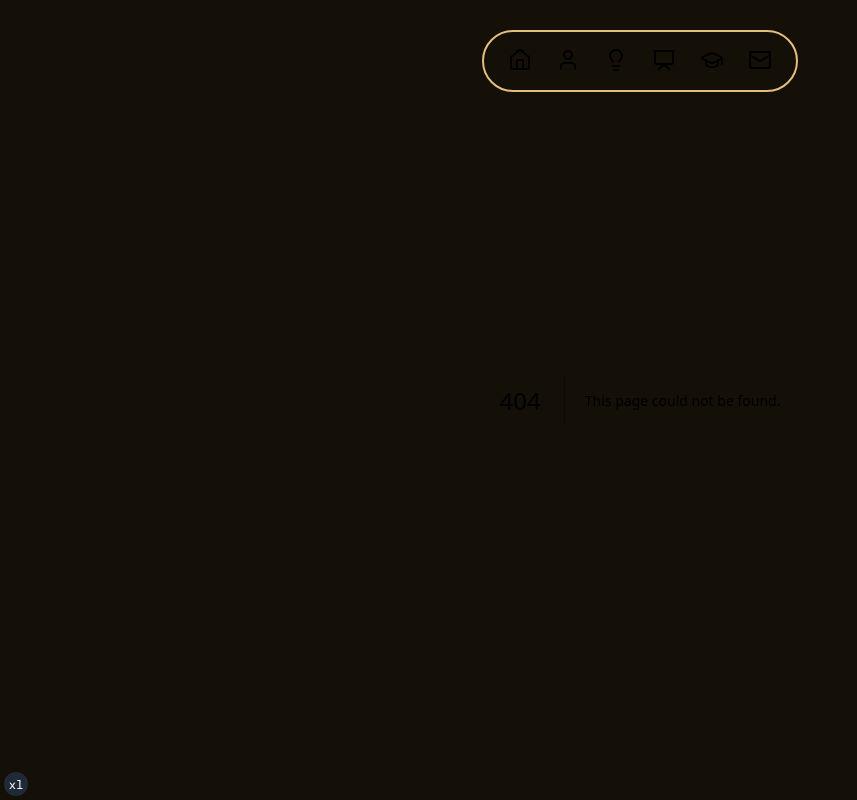
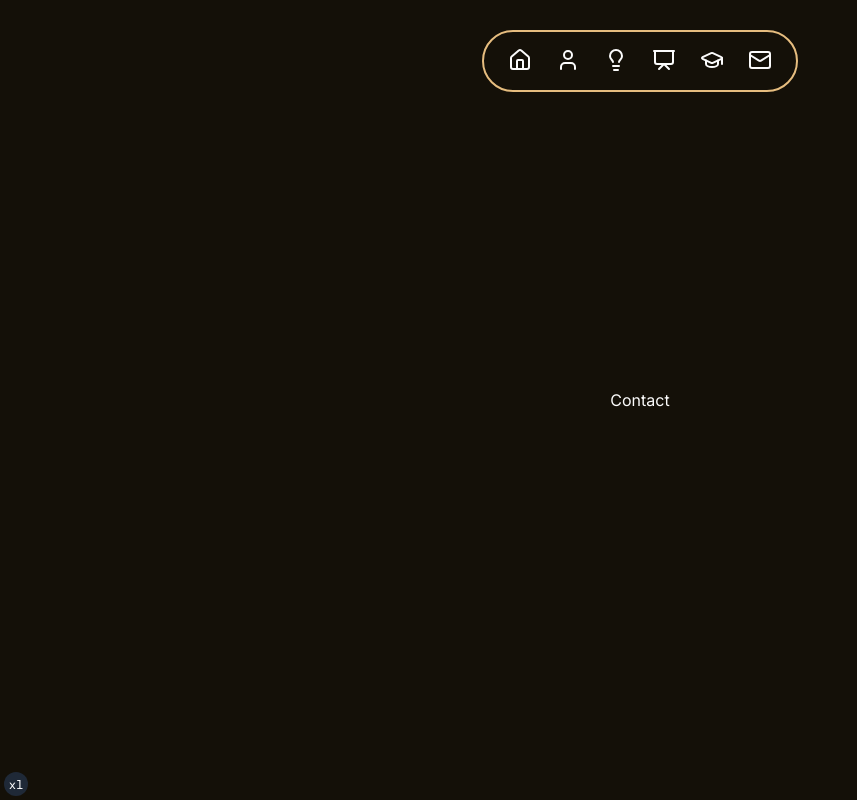
Before and after one commit to lorenzo-237/my-portfolio, a Next.js app: page /contact in a window 1280 px wide. Before the commit this address had no page. Shown: the whole page, without its empty margins (0-857 px from the left). Built offline with nearby package versions, Linux system fonts and the light colour scheme.

Commit message:
prepare contact page

```diff
--- /dev/null
+++ b/src/app/contact/page.tsx
@@ -0,0 +1,5 @@
+import ContactLayout from '@/components/contact/ContactLayout';
+
+export default function ContactPage() {
+  return <ContactLayout />;
+}
--- /dev/null
+++ b/src/components/contact/ContactLayout.tsx
@@ -0,0 +1,16 @@
+import React from 'react';
+import { Layout, LayoutContent } from '../pages/layout';
+
+function ContactLayout() {
+  return (
+    <div className='relative h-full sm:h-screen'>
+      <Layout className='h-full'>
+        <LayoutContent className='mt-20 sm:mt-0 space-y-6'>
+          <p>Contact</p>
+        </LayoutContent>
+      </Layout>
+    </div>
+  );
+}
+
+export default ContactLayout;
```
